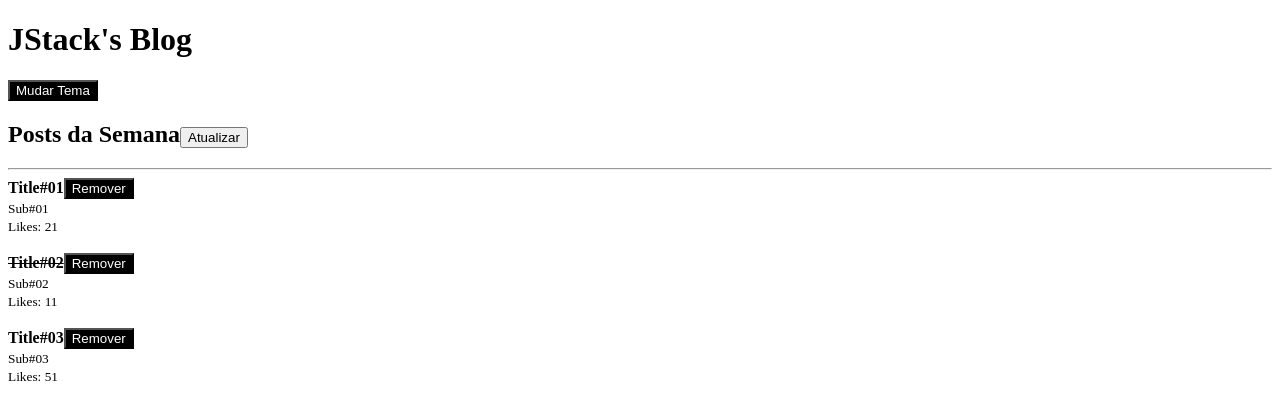
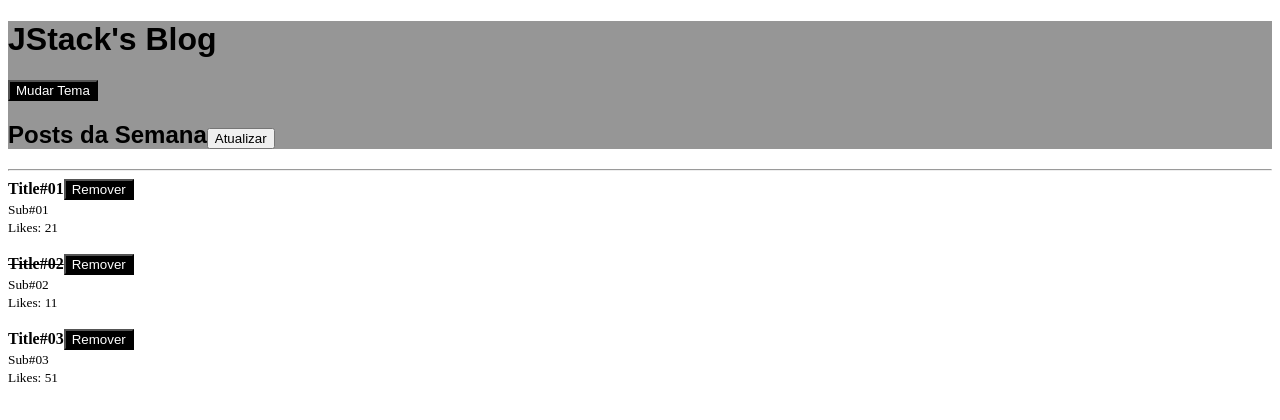
Before and after one commit to matheus-fga/curso-JStack, a React app in the folder React/Fundamentos/: page / in a window 1280 px wide. Shown: the top 420 px of the page. Built offline with nearby package versions, Linux system fonts and the light colour scheme.

Commit message:
Using inline styles

```diff
--- a/React/Fundamentos/src/Header.js
+++ b/React/Fundamentos/src/Header.js
@@ -8,13 +8,18 @@ function Header(props) {
   const { onToggleTheme } = useContext(ThemeContext)
 
   return (
-    <Fragment>
+    <div
+      style={{
+        background: 'rgb(150, 150, 150)',
+        fontFamily: 'sans-serif'
+      }}
+    >
       <h1>{props.title}</h1>
       <Button onClick={onToggleTheme}>
         Mudar Tema
       </Button>
       {props.children}
-    </Fragment>
+    </div>
   );
 }
 
```
